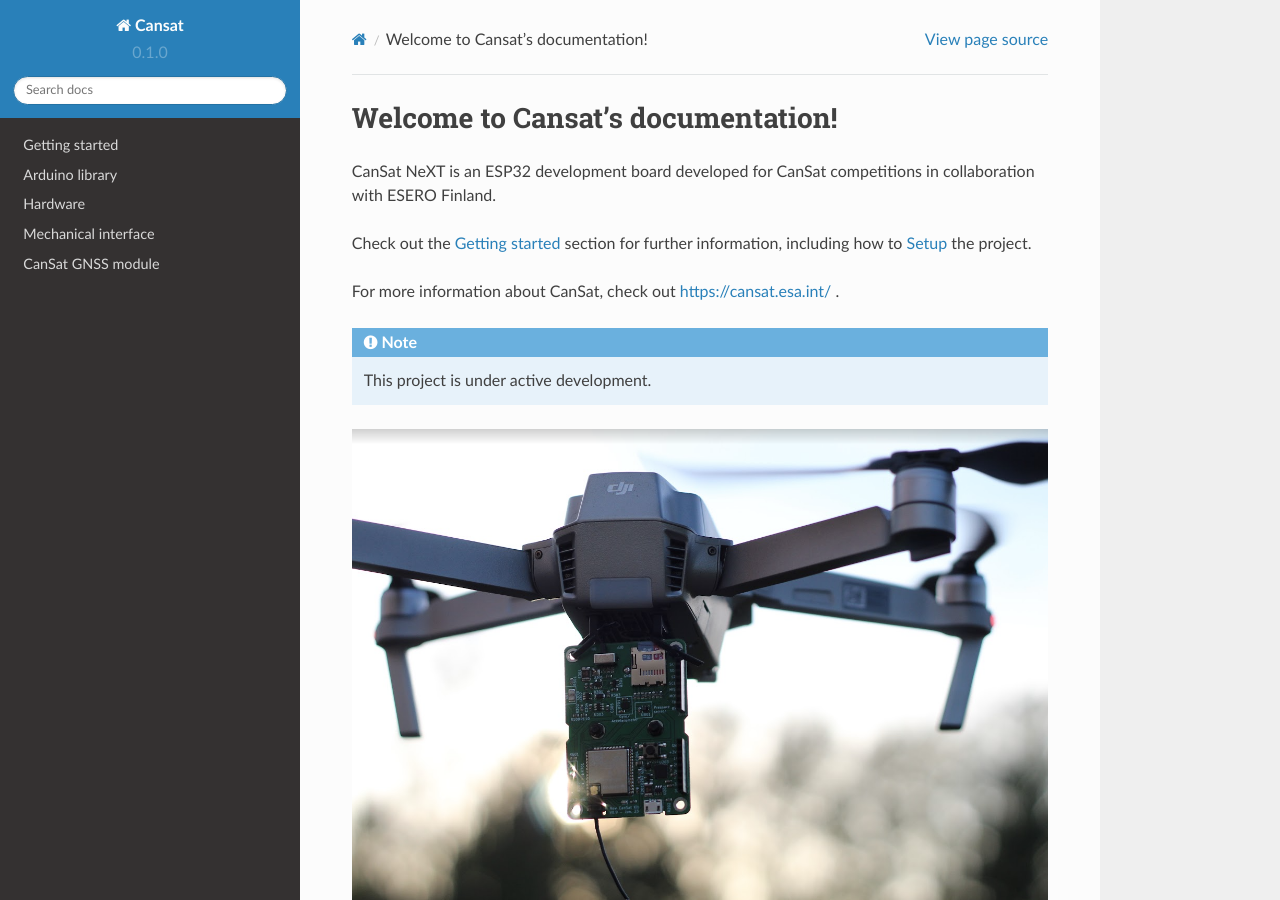
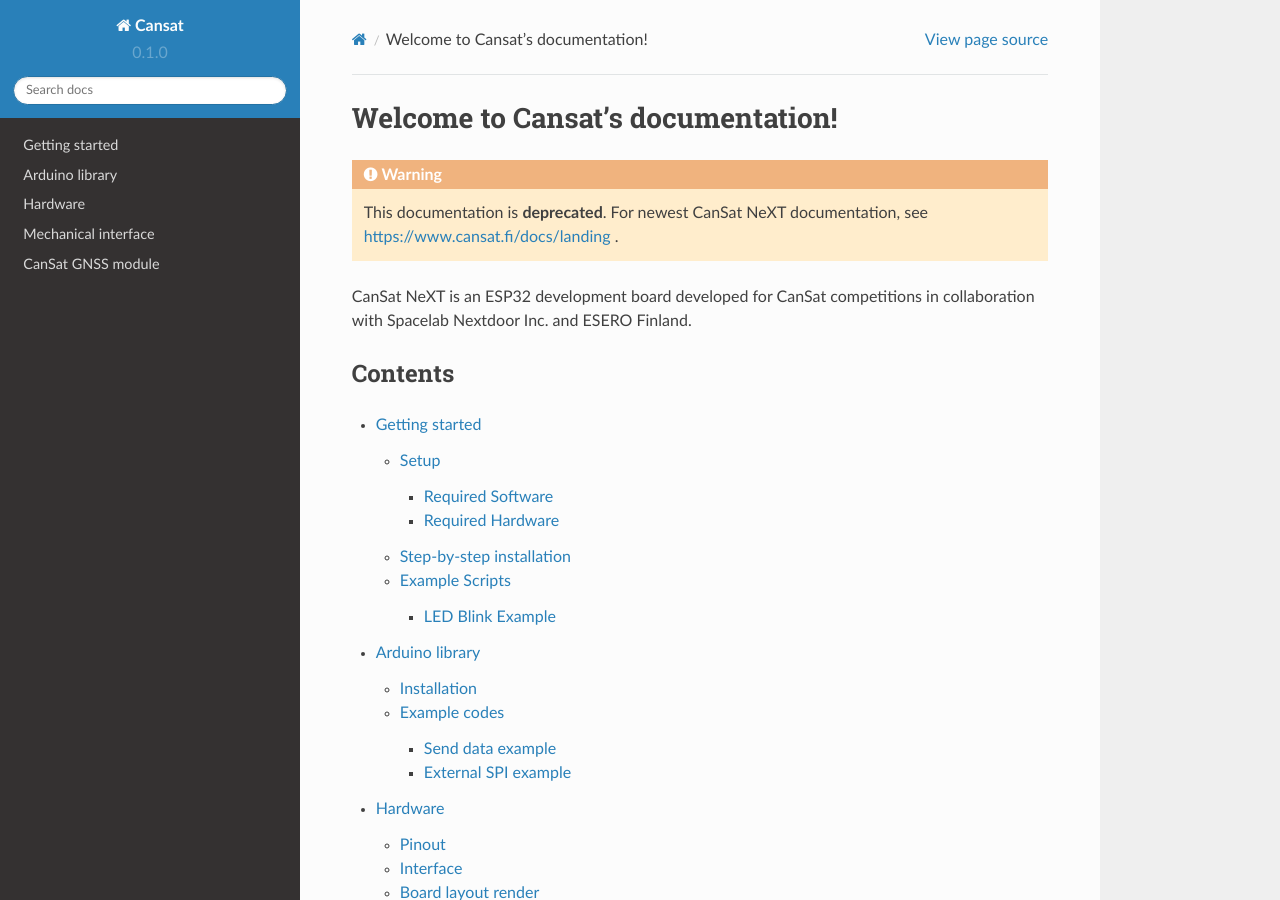
Before and after one commit to nikandt/cansat, a Sphinx documentation site: the page built from docs/source/index.rst, in a window 1280 px wide and 900 px high. Built offline with Sphinx 7.4.7 and the Read the Docs theme 2.0.0, drawn with Linux system fonts in a browser that asks for light colours; some of the changed text lies outside the part shown.

Commit message:
Add deprecation warning

```diff
--- a/docs/source/getting_started.rst
+++ b/docs/source/getting_started.rst
@@ -2,6 +2,10 @@
 
 Getting started
 ===============
+
+.. warning::
+
+   This documentation is **deprecated**. For newest CanSat NeXT documentation, see https://www.cansat.fi/docs/landing .
 
 .. image:: images/pinoutv1.png
   :width: 400
--- a/docs/source/index.rst
+++ b/docs/source/index.rst
@@ -1,20 +1,11 @@
 Welcome to Cansat's documentation!
 ===================================
 
-CanSat NeXT is an ESP32 development board developed for CanSat competitions in collaboration with ESERO Finland.
+.. warning::
 
-Check out the :doc:`getting_started` section for further information, including
-how to :ref:`setup` the project.
+   This documentation is **deprecated**. For newest CanSat NeXT documentation, see https://www.cansat.fi/docs/landing .
 
-For more information about CanSat, check out https://cansat.esa.int/ .
-
-.. note::
-
-   This project is under active development.
-
-.. image:: images/drone2.png
-  :width: 700
-  :alt: Cansat Kit Promo
+CanSat NeXT is an ESP32 development board developed for CanSat competitions in collaboration with Spacelab Nextdoor Inc. and ESERO Finland.
 
 Contents
 --------
@@ -26,5 +17,3 @@
    hardware
    mechanical
    gnss
-
-Cansat has its documentation hosted on Read the Docs.
```
